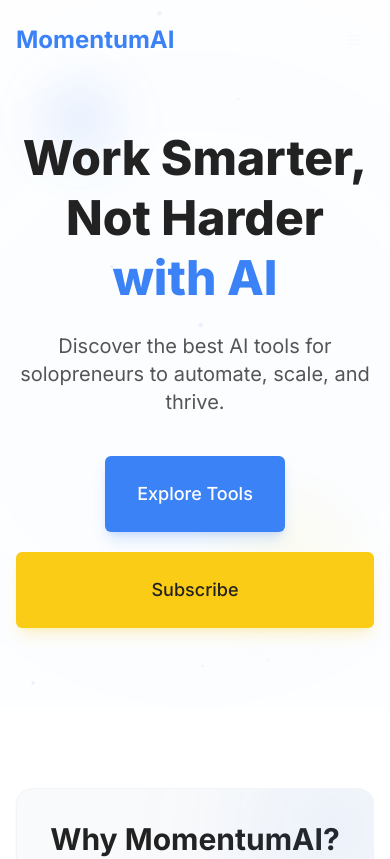
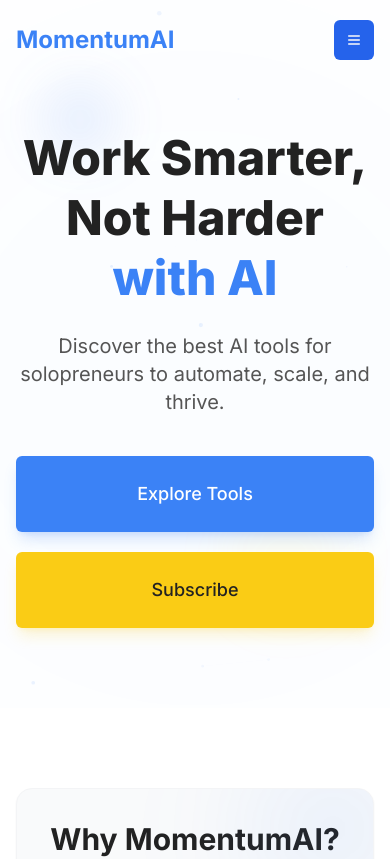
Before and after one commit to darrylrachel/blackheart-labs, a Next.js app: page / in a window 390 px wide. Shown: the top 859 px of the page. Built offline with nearby package versions, Linux system fonts and the light colour scheme.

Commit message:
fix: fixed button width in hero section, fix hamburger visibility

```diff
--- a/components/header.tsx
+++ b/components/header.tsx
@@ -53,7 +53,7 @@ const Header = () => {
         </nav>
 
         {/* Mobile Menu Button */}
-        <Button variant="ghost" size="icon" className="md:hidden" onClick={() => setMobileMenuOpen(!mobileMenuOpen)}>
+        <Button variant="default" size="icon" className="md:hidden" onClick={() => setMobileMenuOpen(!mobileMenuOpen)}>
           {mobileMenuOpen ? <X className="h-6 w-6 text-soft-white" /> : <Menu className="h-6 w-6 text-soft-white" />}
         </Button>
       </div>
--- a/components/hero-section.tsx
+++ b/components/hero-section.tsx
@@ -25,10 +25,10 @@ const HeroSection = () => {
         </AnimationWrapper>
 
         <AnimationWrapper type="fade-in" delay={500}>
-          <div className="flex flex-col sm:flex-row gap-5 justify-center">
+          <div className="flex flex-col sm:flex-row gap-5 justify-center w-full">
             <Link href="/tools">
               <Button
-                className="bg-electric-blue hover:bg-electric-blue/90 text-white text-lg px-8 py-6 h-auto hover-scale shadow-lg shadow-electric-blue/20"
+                className="w-full bg-electric-blue hover:bg-electric-blue/90 text-white text-lg px-8 py-6 h-auto hover-scale shadow-lg shadow-electric-blue/20"
                 size="lg"
               >
                 Explore Tools
@@ -36,7 +36,7 @@ const HeroSection = () => {
             </Link>
             <Button
               onClick={() => setIsModalOpen(true)}
-              className="bg-highlight-yellow hover:bg-highlight-yellow/90 text-charcoal text-lg px-8 py-6 h-auto hover-scale shadow-lg shadow-highlight-yellow/20"
+              className="w-full bg-highlight-yellow hover:bg-highlight-yellow/90 text-charcoal text-lg px-8 py-6 h-auto hover-scale shadow-lg shadow-highlight-yellow/20"
               size="lg"
             >
               Subscribe
```
